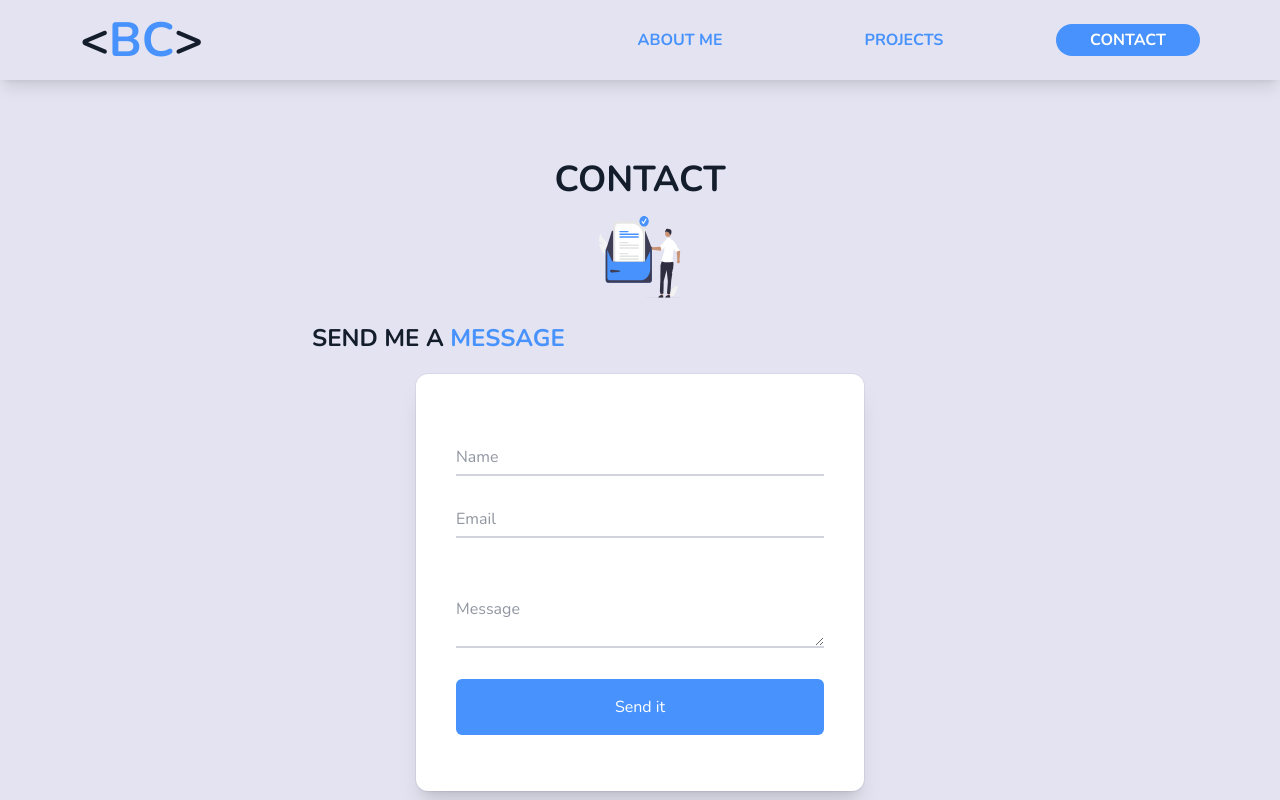
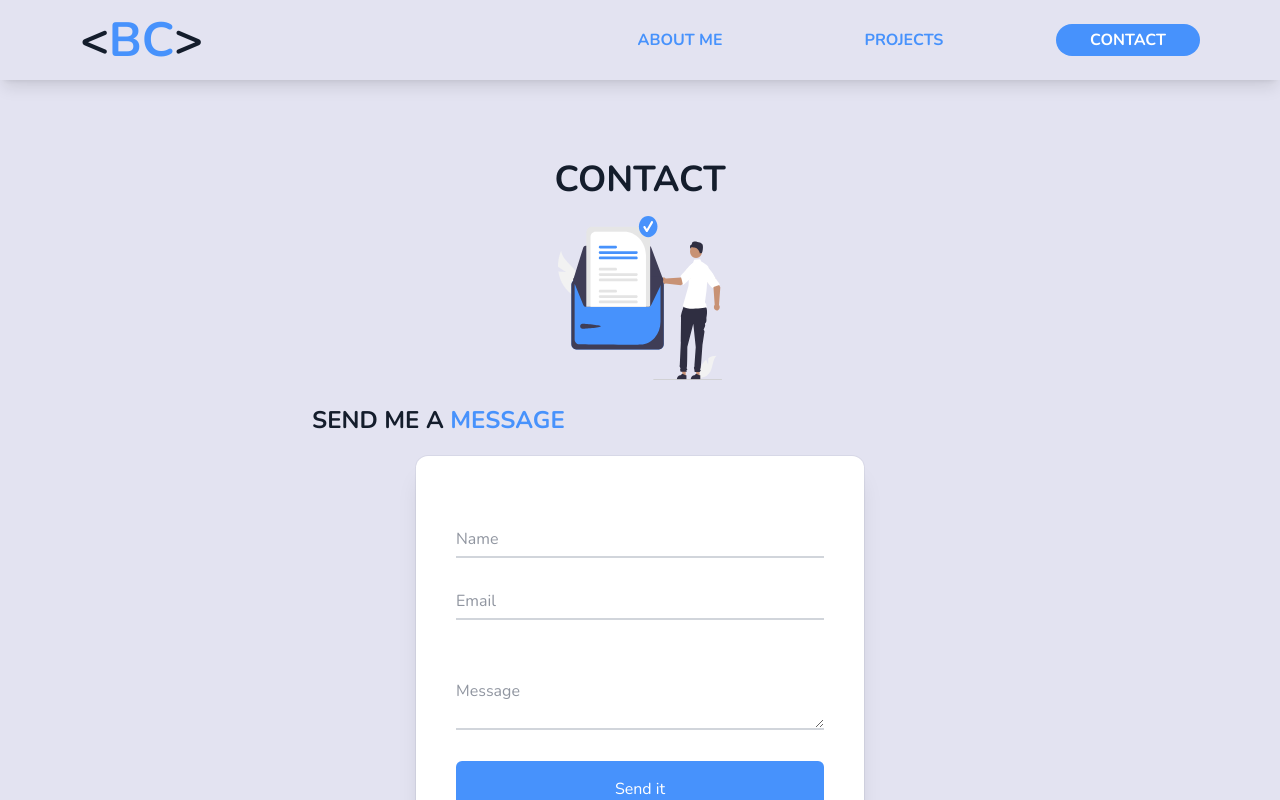
Before and after one commit to BrianC9/portfolio, a Next.js app: page /contact in a window 1280 px wide. Shown: the top 800 px of the page. Built offline with nearby package versions, Linux system fonts and the light colour scheme.

Commit message:
refactor: getStatic/Props/Paths to get json info

```diff
--- a/components/Slider.jsx
+++ b/components/Slider.jsx
@@ -24,7 +24,7 @@ function Slider({ slides }) {
     <div className=" h-[360px] sm:h-[400px] w-full m-auto relative group my-6">
       <div
         style={{ backgroundImage: `url(${slides[currentIndex].src})` }}
-        className="w-full h-full rounded-2xl bg-cover bg-no-repeat duration-500"
+        className="w-full h-full rounded-2xl bg-cover  duration-500"
       ></div>
       <div className="  absolute top-[50%] -translate-x-0 translate-y-[-50%] left-5 text-2xl rounded-full p-2 bg-black/30 text-white cursor-pointer">
         <BsChevronCompactLeft onClick={prevSlide} size={30} />
--- a/pages/aboutme.jsx
+++ b/pages/aboutme.jsx
@@ -7,8 +7,6 @@ import personalInfo from "../public/assets/json/aboutme.json";
 import { iconResolver } from "@/utils/iconResolver.js";
 import Timeline from "@/components/Timeline";
 function Aboutme() {
-  console.log(jobs);
-
   return (
     <MainLayout page={"About me"}>
       <main className="px-5 sm:px-10 md:px-15 lg:px-20 xl:px-30">
--- a/pages/contact.jsx
+++ b/pages/contact.jsx
@@ -10,15 +10,15 @@ function Contact() {
       <main className="px-5 sm:px-10 md:px-15 lg:px-20 xl:px-30 max-w-[85ch] mx-auto">
         <section
           id="heading"
-          className="grid gap-4 grid-cols-1 place-content-center place-items-center w-2/4 mx-auto"
+          className="grid gap-4 grid-cols-1 place-content-center place-items-center  mx-auto"
         >
           <h1 className="text-2xl md:text-4xl uppercase">Contact</h1>
           <Image
             src={"/assets/images/undraw-contact.svg"}
             alt="A person launching a rocket"
-            width={700}
-            height={700}
-            className="w-1/4"
+            width={400}
+            height={400}
+            className=" w-full md:w-1/4"
             priority={true}
             blurDataURL={"/assets/images/undraw-contact.svg"}
             placeholder="blur"
--- a/pages/projects/[projectId].jsx
+++ b/pages/projects/[projectId].jsx
@@ -5,13 +5,21 @@ import MainLayout from "@/components/MainLayout";
 import { iconResolver } from "@/utils/iconResolver";
 import Slider from "@/components/Slider";
 import Link from "next/link";
-import projects from "@/public/assets/json/projects.json";
+import projectsJSON from "@/public/assets/json/projects.json";
 
-function Project() {
-  const router = useRouter();
-  const { projectId } = router.query;
-  const project = projects.find((el) => el.slug === projectId);
+export async function getStaticPaths() {
+  const paths = projectsJSON.map((project) => ({
+    params: { projectId: project.slug },
+  }));
+  return { paths, fallback: false };
+}
 
+export async function getStaticProps({ params }) {
+  const project = projectsJSON.find((el) => el.slug === params.projectId);
+  return { props: { project } };
+}
+
+function Project({ project }) {
   const { title, category, longDescription, technologies, images, links } =
     project;
   return (
--- a/pages/projects/index.jsx
+++ b/pages/projects/index.jsx
@@ -2,10 +2,10 @@
 import MainLayout from "@/components/MainLayout";
 import Image from "next/image";
 import React from "react";
-import projects from "@/public/assets/json/projects.json";
+import projectsJSON from "@/public/assets/json/projects.json";
 import ProjectCard from "@/components/ProjectCard";
 import { useState } from "react";
-function Index() {
+function Index({ projects }) {
   const [category, setCategory] = useState("all");
   const handleCategory = (e) => {
     setCategory(e.target.value);
@@ -66,5 +66,7 @@ function Index() {
     </MainLayout>
   );
 }
-
+export async function getStaticProps() {
+  return { props: { projects: projectsJSON } };
+}
 export default Index;
--- a/utils/iconResolver.js
+++ b/utils/iconResolver.js
@@ -16,6 +16,7 @@ import {
   SiStrapi,
   SiPostman,
   SiStyledcomponents,
+  SiChartdotjs,
 } from "react-icons/si";
 import {
   FaReact,
@@ -66,6 +67,10 @@ export const iconResolver = (id, size, name) => {
   IconsMap.set(
     "styledcomp",
     <SiStyledcomponents color="current" title={name} size={size} />
+  );
+  IconsMap.set(
+    "chartjs",
+    <SiChartdotjs color="current" title={name} size={size} />
   );
   IconsMap.set(
     "supabase",
```
